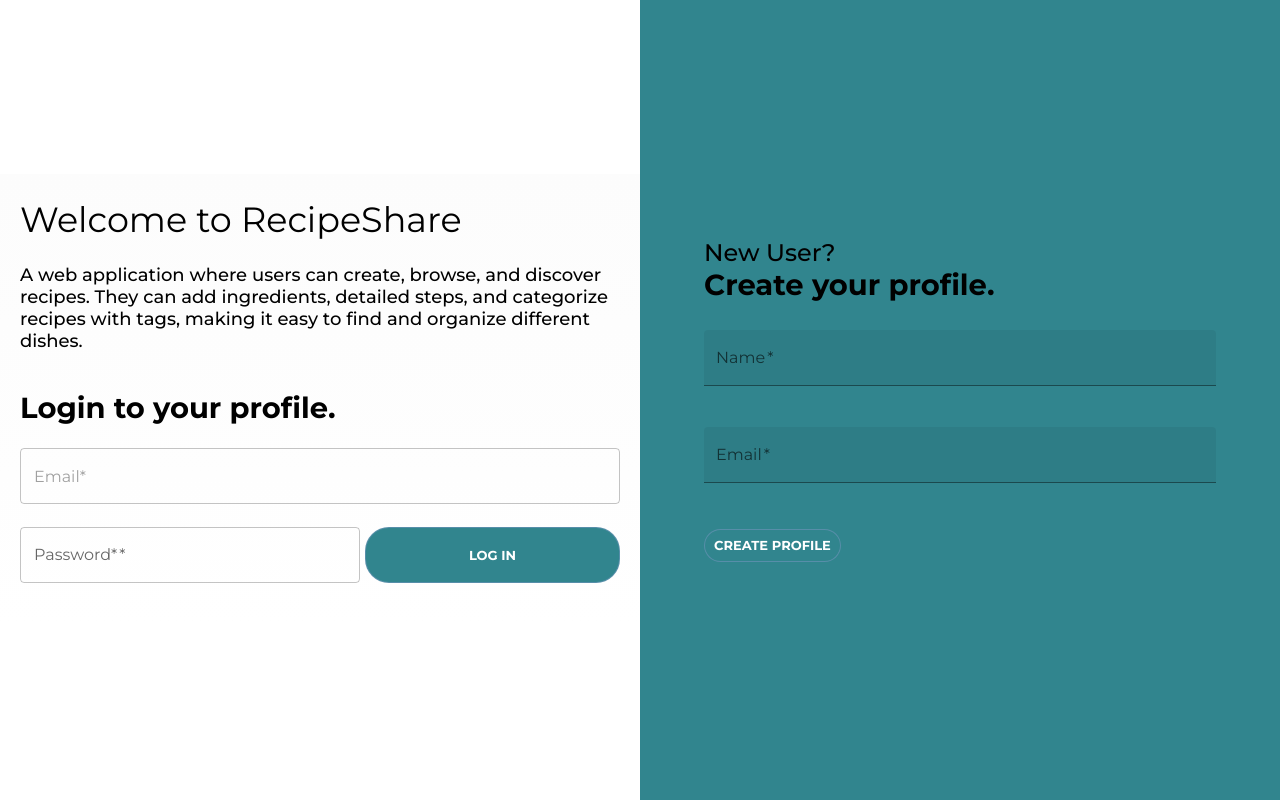
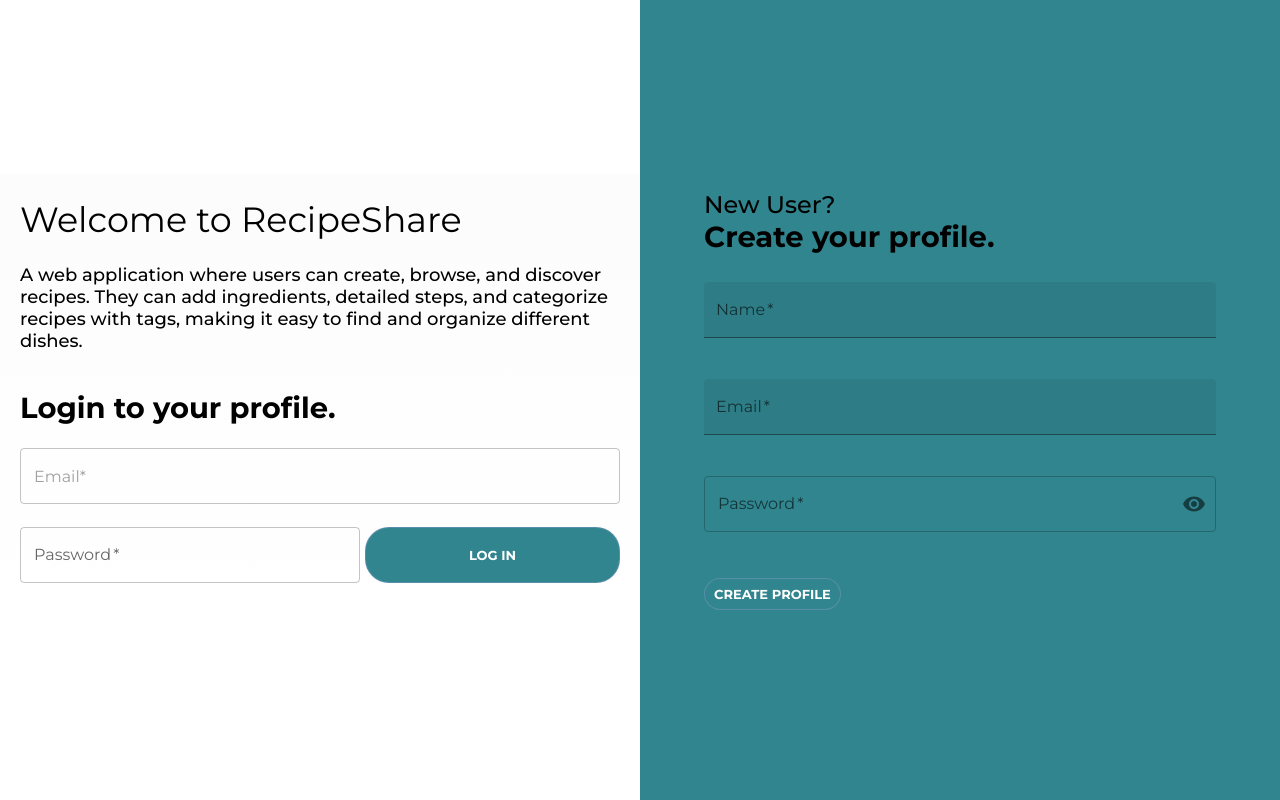
Before and after one commit to williamsykes-recipeshare/recipe-share-web, a React app: page /login in a window 1280 px wide. Built offline with nearby package versions, Linux system fonts and the light colour scheme.

Commit message:
autocompletes for login but not register

```diff
--- a/src/models/rights/user.ts
+++ b/src/models/rights/user.ts
@@ -36,12 +36,8 @@ export interface IUserFormValue {
 
 export interface IUserRegistrationFormValue {
     name : string;
-    surname : string;
     email : string;
     password : string;
-
-    creativeCommonsLicenseAgreed : boolean;
-    popiaAgreed : boolean;
 }
 
 export interface IPasswordFormValue {
@@ -79,12 +75,8 @@ export default class UserHelper {
     public static initUserRegistrationFormValues() : IUserRegistrationFormValue {
         return {
             name: '',
-            surname: '',
             email: '',
             password: '',
-
-            creativeCommonsLicenseAgreed: false,
-            popiaAgreed: false,
         };
     }
 
@@ -140,13 +132,7 @@ export default class UserHelper {
     public static formUserRegistrationSchema = () : ObjectSchema<AnyObject, YupUserRegistrationShape> => Yup
         .object<YupUserRegistrationShape, YupUserRegistrationShape>({
             name: Yup.string().required('Required'),
-            surname: Yup.string().required('Required'),
             email: Yup.string().required('Required').email('Invalid email'),
             password: Yup.string().required('Required'),
-
-            creativeCommonsLicenseAgreed: Yup.boolean()
-                .oneOf([true], 'You must agree to the Creative Commons License'),
-            popiaAgreed: Yup.boolean()
-                .oneOf([true], 'You must agree to the POPIA Statement'),
         });
 }
--- a/src/modules/root/login/Login.tsx
+++ b/src/modules/root/login/Login.tsx
@@ -77,7 +77,8 @@ const Login = () : React.JSX.Element => {
                                     <div className='flx5 mr5'>
                                         <FormTextField
                                             name='password'
-                                            label='Password*'
+                                            type='password'
+                                            label='Password'
                                             variant='outlined'
                                             fullWidth
                                             required
--- a/src/modules/root/login/Register.tsx
+++ b/src/modules/root/login/Register.tsx
@@ -1,30 +1,38 @@
-import React, { useMemo } from 'react';
+import React, { useMemo, useState } from 'react';
 import UserHelper, { IUserRegistrationFormValue } from '../../../models/rights/user';
-import { Box, Button, CircularProgress, styled, Typography } from '@mui/material';
+import { Box, Button, CircularProgress, IconButton, InputAdornment, styled, Typography } from '@mui/material';
 import FormTextField from '../../custom/textField/FormTextField';
 import { useAppSelector } from '../../../hooks/redux/useAppSelector';
 import AuthThunk from '../../../store/auth/thunk';
 import { useAppDispatch } from '../../../hooks/redux/useAppDispatch';
 import themeVariables from '../../../theme/themeVariables';
-import moment from 'moment';
 import FormikForm from '../../custom/FormikForm';
+import { useNavigate } from 'react-router-dom';
+import { Visibility, VisibilityOff } from '@mui/icons-material';
 
 const StyledBox = styled(Box)`
     background-color: ${themeVariables.colors.material.primary.main};
 `;
 
 const Register = () : React.JSX.Element => {
+    const navigate = useNavigate();
     const dispatch = useAppDispatch();
+
     const isLoading = useAppSelector(x => x.auth.isLoading);
+
+    const [showPassword, setShowPassword] = useState<boolean>(true);
 
     const initialValues = useMemo(() => UserHelper.initUserRegistrationFormValues(), []);
 
+    const handleClickShowPassword = () : void => {
+        setShowPassword(!showPassword);
+    };
+
     const onSubmit = async (values : IUserRegistrationFormValue) : Promise<void> => {
-        const password = moment(values.password).format('DDMMYYYY');
-        dispatch(AuthThunk.register({
-            ...values,
-            password,
-        }));
+        dispatch(AuthThunk.register(values));
+        navigate('/', {
+            replace: true,
+        });
     };
 
     return (
@@ -62,7 +70,8 @@ const Register = () : React.JSX.Element => {
                                         name='name'
                                         label='Name'
                                         placeholder='Your Name'
-                                        variant='filled'
+                                        variant={'filled'}
+                                        autoComplete={'off'}
                                         fullWidth
                                         required
                                     />
@@ -71,11 +80,33 @@ const Register = () : React.JSX.Element => {
                                     <FormTextField
                                         name='email'
                                         label='Email'
-                                        type='email'
                                         placeholder='someone@example.com'
+                                        autoComplete={'off'}
                                         variant={'filled'}
                                         fullWidth
                                         required
+                                    />
+                                </div>
+                                <div className='fdr mt18'>
+                                    <FormTextField
+                                        name='password'
+                                        label='Password'
+                                        fullWidth
+                                        required
+                                        type={showPassword ? 'text' : 'password'}
+                                        InputProps={{
+                                            endAdornment: (
+                                                <InputAdornment position='end'>
+                                                    <IconButton
+                                                        aria-label='toggle password visibility'
+                                                        onClick={handleClickShowPassword}
+                                                        edge='end'
+                                                    >
+                                                        {showPassword ? <Visibility /> : <VisibilityOff />}
+                                                    </IconButton>
+                                                </InputAdornment>
+                                            ),
+                                        }}
                                     />
                                 </div>
                                 <div className='mt23'>
--- a/src/style/height.scss
+++ b/src/style/height.scss
@@ -21,6 +21,7 @@
 
 /* MIN HEIGHTS */
 .mnh0 { min-height: 0px !important; }
+.mnh56 { min-height: 56px !important; }
 .mh93 { min-height: 93px !important; }
 .mh125 { min-height: 125px !important; }
 .mh190 { min-height: 190px !important; }
```
